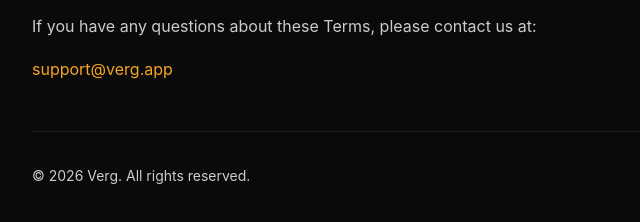
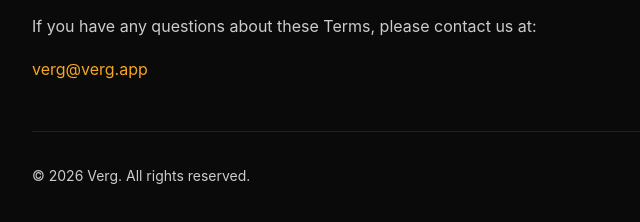
Before and after one commit to nolanwolfe/verg, a plain HTML site: page terms/index.html in a window 1280 px wide. Shown: the part 2491-2713 px from the top of the page, 258-898 px from the left. Drawn offline with Linux system fonts and the light colour scheme.

Commit message:
Update contact email in terms and conditions

```diff
--- a/terms/index.html
+++ b/terms/index.html
@@ -121,7 +121,7 @@
 
         <h2>Contact Us</h2>
         <p>If you have any questions about these Terms, please contact us at:</p>
-        <p><a href="mailto:support@verg.app">support@verg.app</a></p>
+        <p><a href="mailto:verg@verg.app">verg@verg.app</a></p>
 
         <footer>
             <p>&copy; 2026 Verg. All rights reserved.</p>
```
